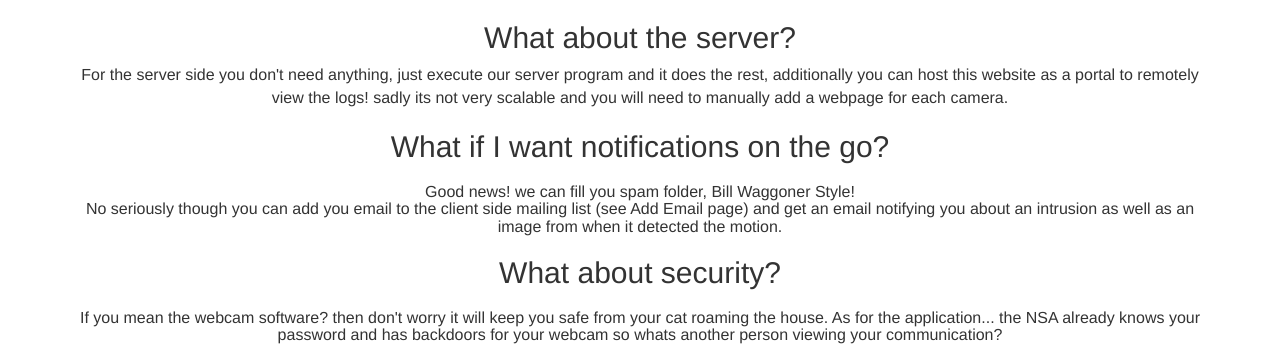
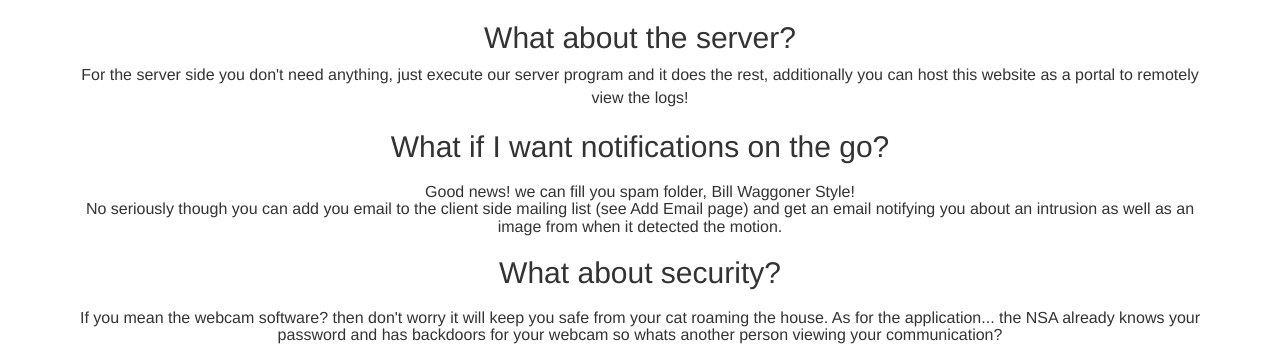
Before and after one commit to PeterQLee/securesite, a plain HTML site: page Site/index.html in a window 1280 px wide. Shown: the part 762-1116 px from the top of the page. Drawn offline with nearby package versions, Linux system fonts and the light colour scheme.

Commit message:
Changed index

```diff
--- a/Site/index.html
+++ b/Site/index.html
@@ -45,7 +45,7 @@
             <h2>How to use?</h2>
             <p1>To use the Software you simply install OpenCV and run our program!</p1>
             <h2>What about the server?</h2>
-            <p1>For the server side you don't need anything, just execute our server program and it does the rest, additionally you can host this website as a portal to remotely view the logs! sadly its not very scalable and you will need to manually add a webpage for each camera.</p1>
+            <p1>For the server side you don't need anything, just execute our server program and it does the rest, additionally you can host this website as a portal to remotely view the logs!</p1>
             <h2>What if I want notifications on the go?<h2>
             <p1>Good news! we can fill you spam folder, Bill Waggoner Style!<br> No seriously though you can add you email to the client side mailing list (see Add Email page) and get an email notifying you about an intrusion as well as an image from when it detected the motion.</p1>
             <h2>What about security?<h2>
```
